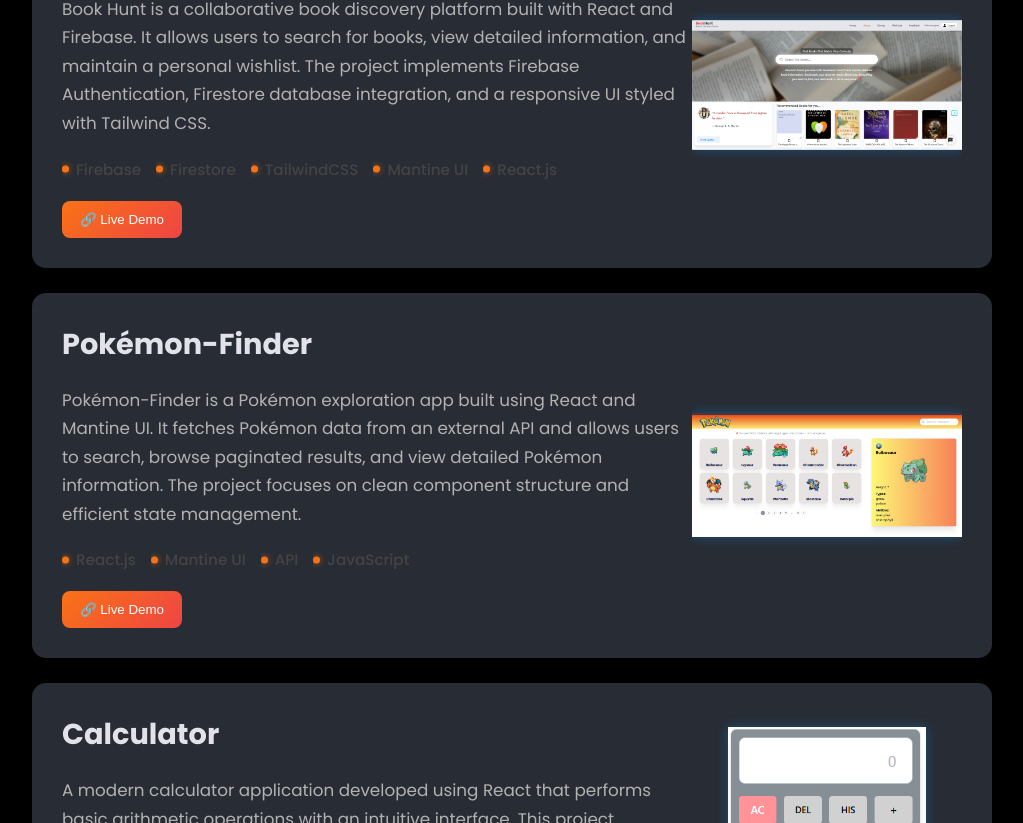
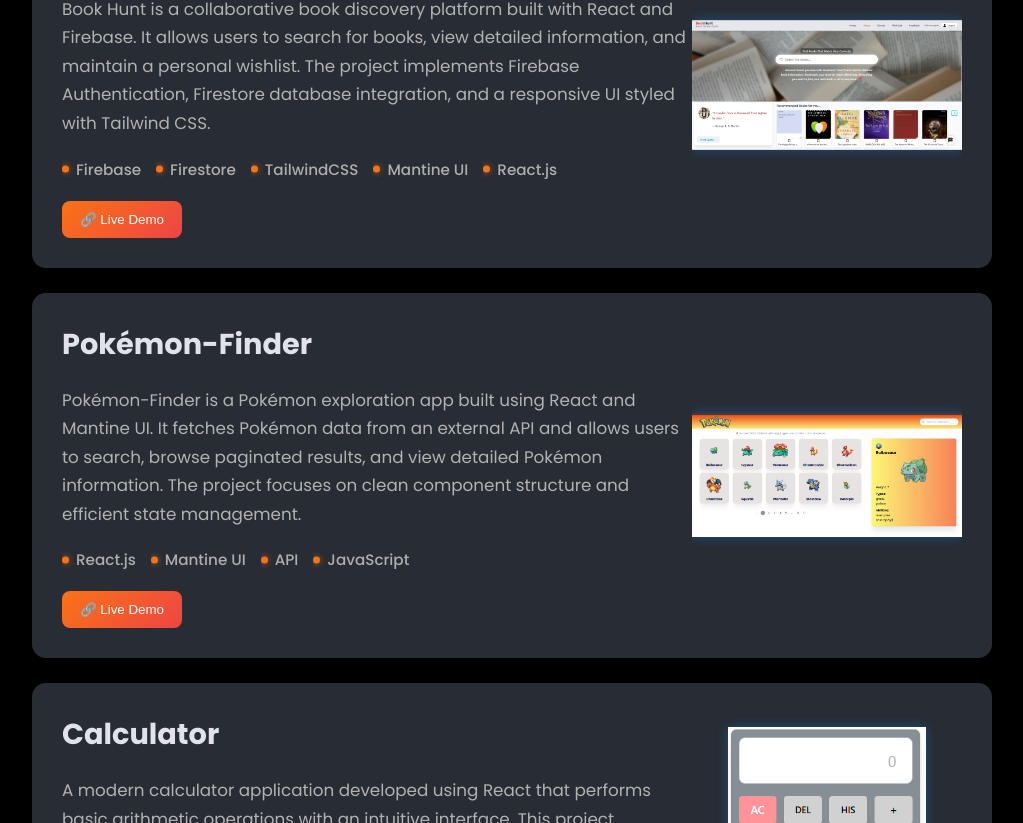
Before and after one commit to Arunthathi1705/porfolio, a React (Create React App) app: page / in a window 1280 px wide. Shown: the part 1737-2560 px from the top of the page, without its empty margins (128-1151 px from the left). Built offline with nearby package versions, Linux system fonts and the light colour scheme.

Commit message:
Add a subtle  animation to project cards

```diff
--- a/src/styles/Project.css
+++ b/src/styles/Project.css
@@ -49,6 +49,13 @@
     justify-content: space-between;
     padding: 30px;
     box-shadow: 0 10px 25px rgba(0, 0, 0, 0.1);
+    transition:0.3s ease;
+
+}
+
+.projectBox:hover{
+transform:translateY(-4px);
+box-shadow:0 15px 35px rgba(0,0,0,0.25);
 }
 
 
@@ -119,7 +126,7 @@
     flex-wrap: wrap;
     gap: 15px;
     font-size: 0.95rem;
-    color: #444;
+    color: #afadad;
 }
 
 
```
